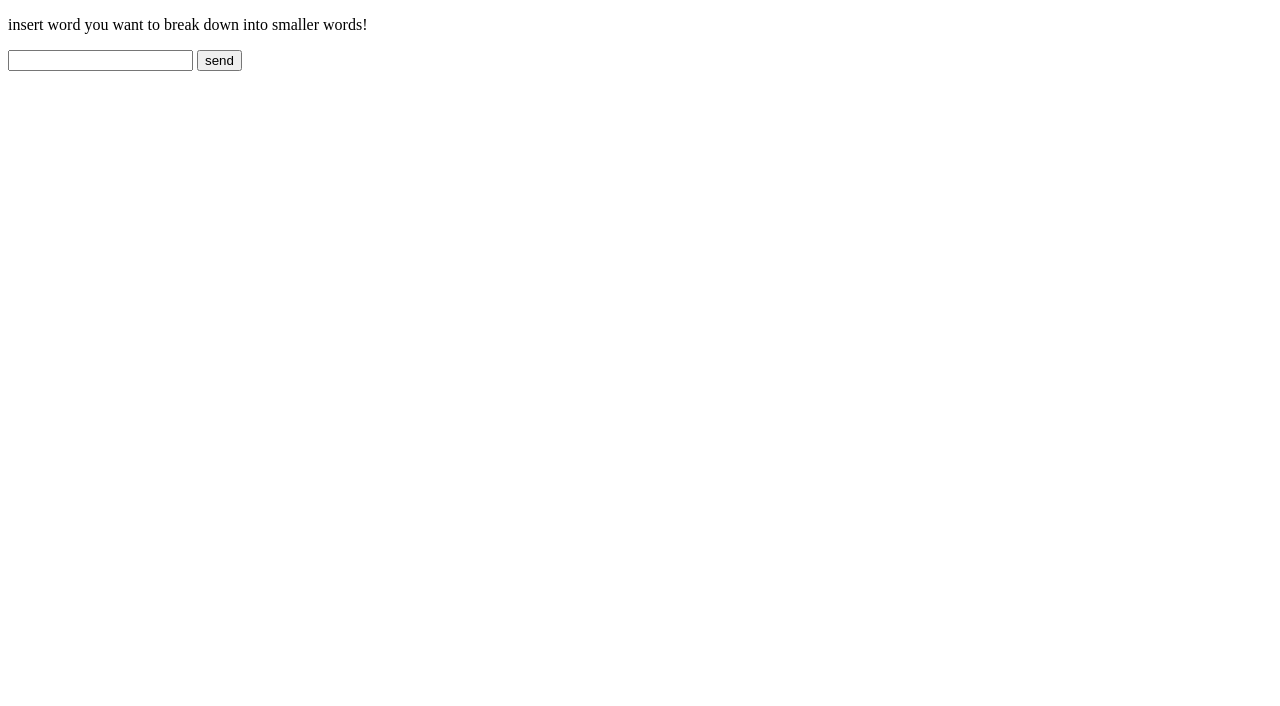
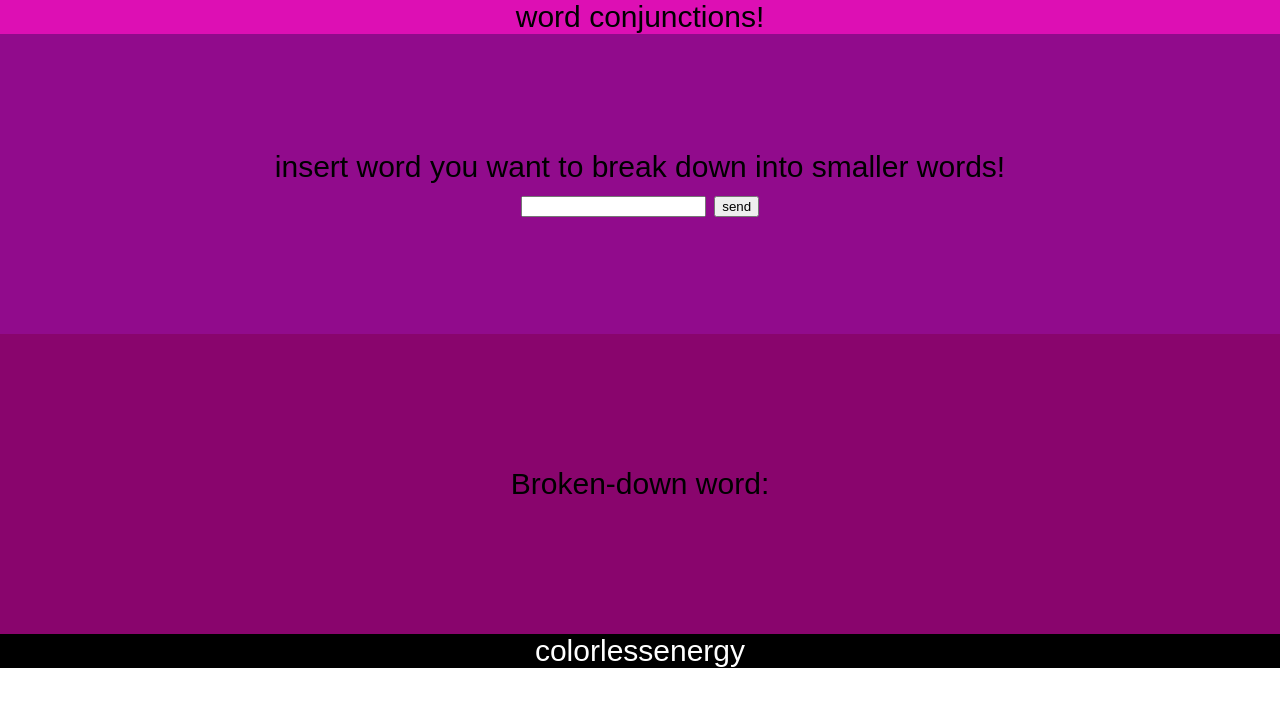
Before and after one commit to colorlessenergy/find-words-in-word, a plain HTML site: page index.html in a window 1280 px wide. Drawn offline with Linux system fonts and the light colour scheme; a web font is replaced by a local one.

Commit message:
added style and made enter work as the send button

```diff
--- a/index.html
+++ b/index.html
@@ -5,12 +5,25 @@
   <meta name="viewport" content="width=device-width, initial-scale=1.0">
   <meta http-equiv="X-UA-Compatible" content="ie=edge">
   <title>Document</title>
+  <link href="https://fonts.googleapis.com/css?family=Gidugu" rel="stylesheet">
+  <link rel="stylesheet" href="main.css">
 </head>
 <body>
-  <p>insert word you want to break down into smaller words!</p>
-  <input id="data" type="text">
-  <button id="send">send</button>
-  <p id="displayWord"></p>
+  <header>
+    <p>word conjunctions!</p>
+  </header>
+  <section class="data">
+    <p>insert word you want to break down into smaller words!</p>
+    <div>
+      <input id="data" type="text">
+      <button id="send">send</button>
+    </div>
+  </section>
+  <div class="display">
+    <p>Broken-down word:</p>
+    <p id="displayWord"></p>
+  </div>
+  <footer><a href="https://github.com/colorlessenergy">colorlessenergy</a></footer>
   <script src="words.js"></script>
   <script src="main.js"></script>
 </body>
--- /dev/null
+++ b/main.css
@@ -0,0 +1,39 @@
+body, html {
+  font-family: 'Gidugu', sans-serif;
+  font-size: 30px;
+  margin: 0;
+  padding: 0;
+}
+
+header {
+  background-color: #dd0fb4;
+  text-align: center;
+}
+
+header p, .display p,  .data p {
+  margin: 0;
+  padding: 0;
+}
+
+footer {
+  background-color: #000;
+  text-align: center;
+}
+
+footer a {
+  color: #fff;
+  text-decoration: none;
+}
+
+.data, .display {
+  background-color: #910b8c;
+  display: flex;
+  flex-direction: column;
+  justify-content: center;
+  align-items: center;
+  height: 300px;
+}
+
+.display {
+  background-color: #89056d;
+}
--- a/main.js
+++ b/main.js
@@ -21,3 +21,9 @@ send.addEventListener("click", function () {
   completeWord = [];
   data.value = "";
 });
+
+data.addEventListener("keyup", function (e) {
+  if (e.keyCode === 13) {
+    send.click();
+  }
+});
```
